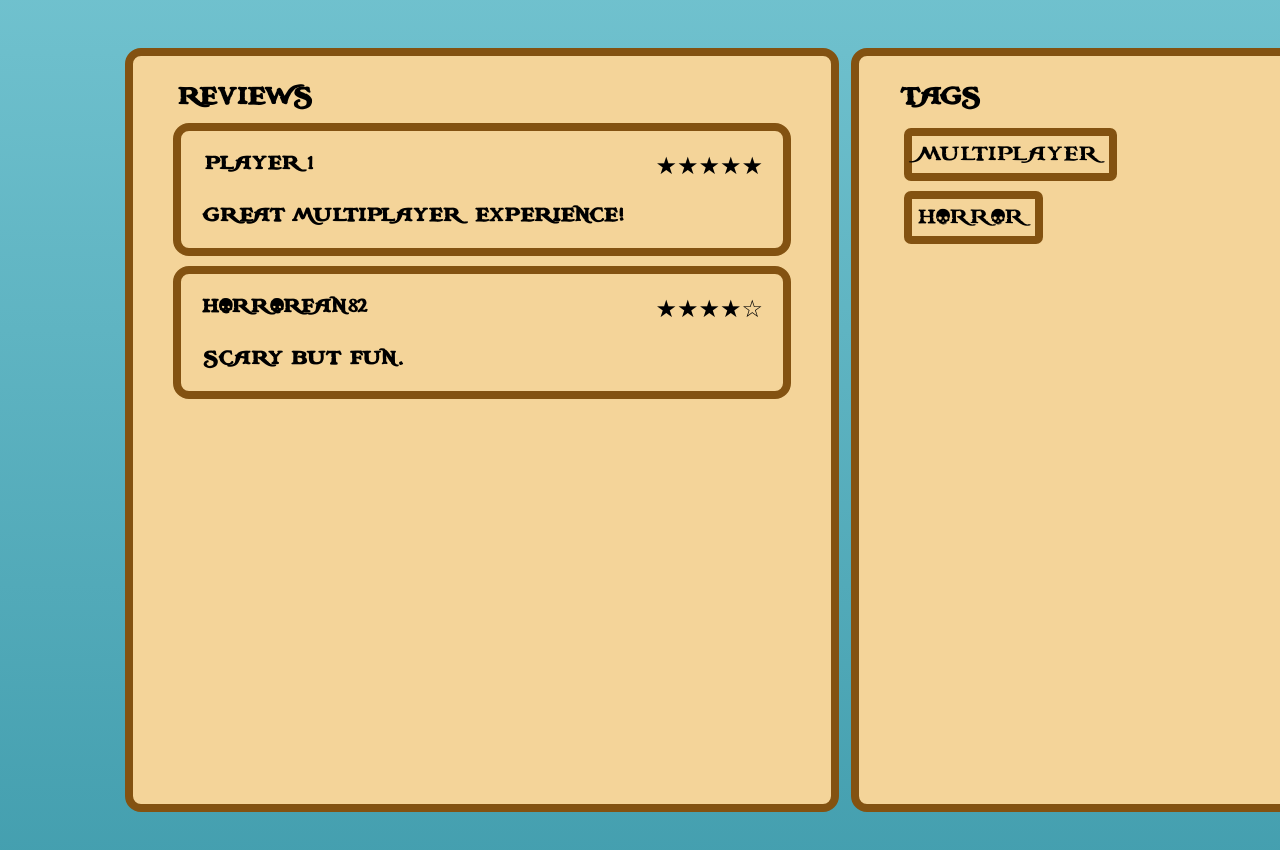
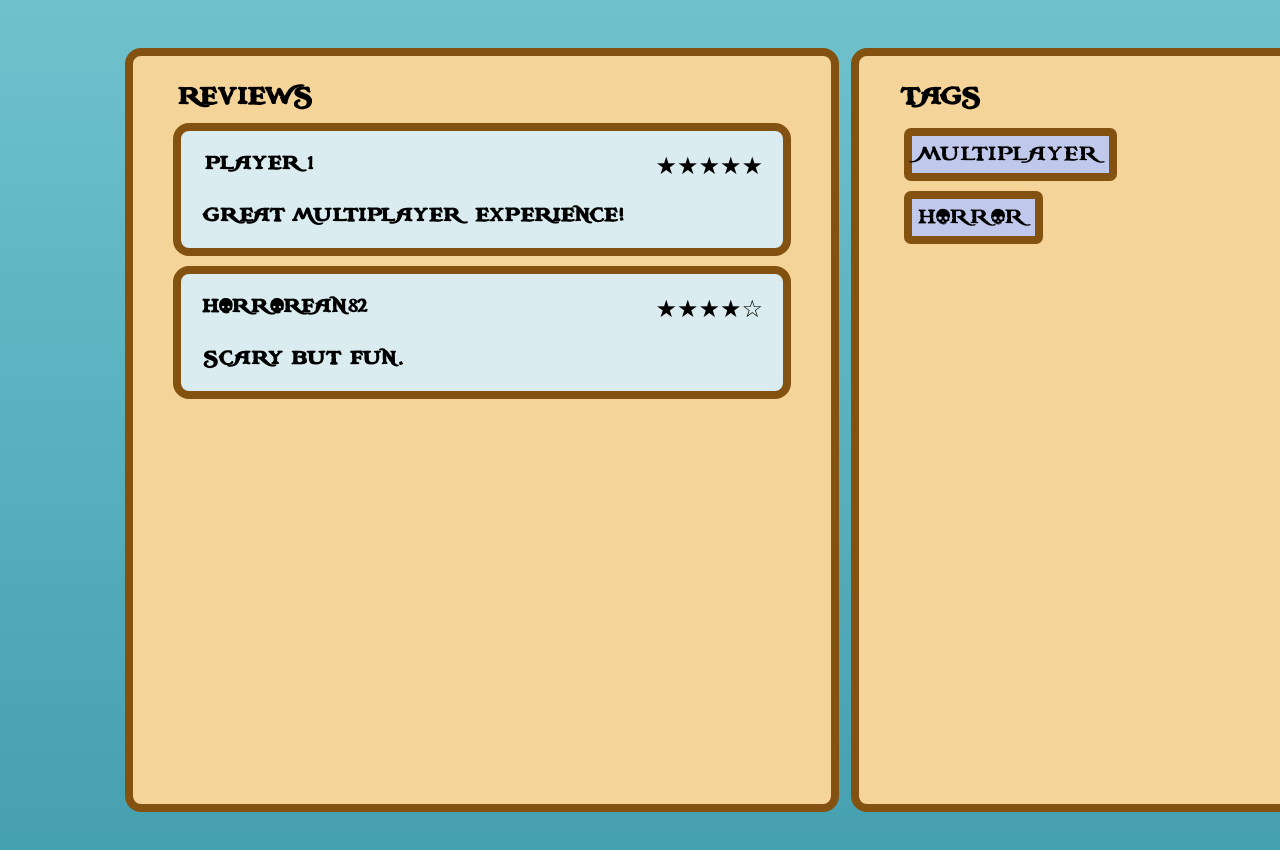
Before and after one commit to ghostman2311/loot-cove, a React (Create React App) app: page /product/1 in a window 1280 px wide. Shown: the part 1292-2142 px from the top of the page. Built offline with nearby package versions, Linux system fonts and the light colour scheme.

Commit message:
product page

```diff
--- a/src/index.css
+++ b/src/index.css
@@ -597,7 +597,7 @@ text-justify:auto;
 
 .review{
   width:100%;
-  background-color: #f4d499;
+  background-color: #daecef;
   border: solid 8px #835211;
   border-radius: 16px;
   padding: 20px;
@@ -621,7 +621,7 @@ margin-top: 10px;
 .tag{
   width:auto;
   padding:5px;
-  background-color: #f4d499;
+  background-color: #c0c9eb;
   border: solid 8px #835211;
   border-radius: 7px;
   font-size: 20px;
```
